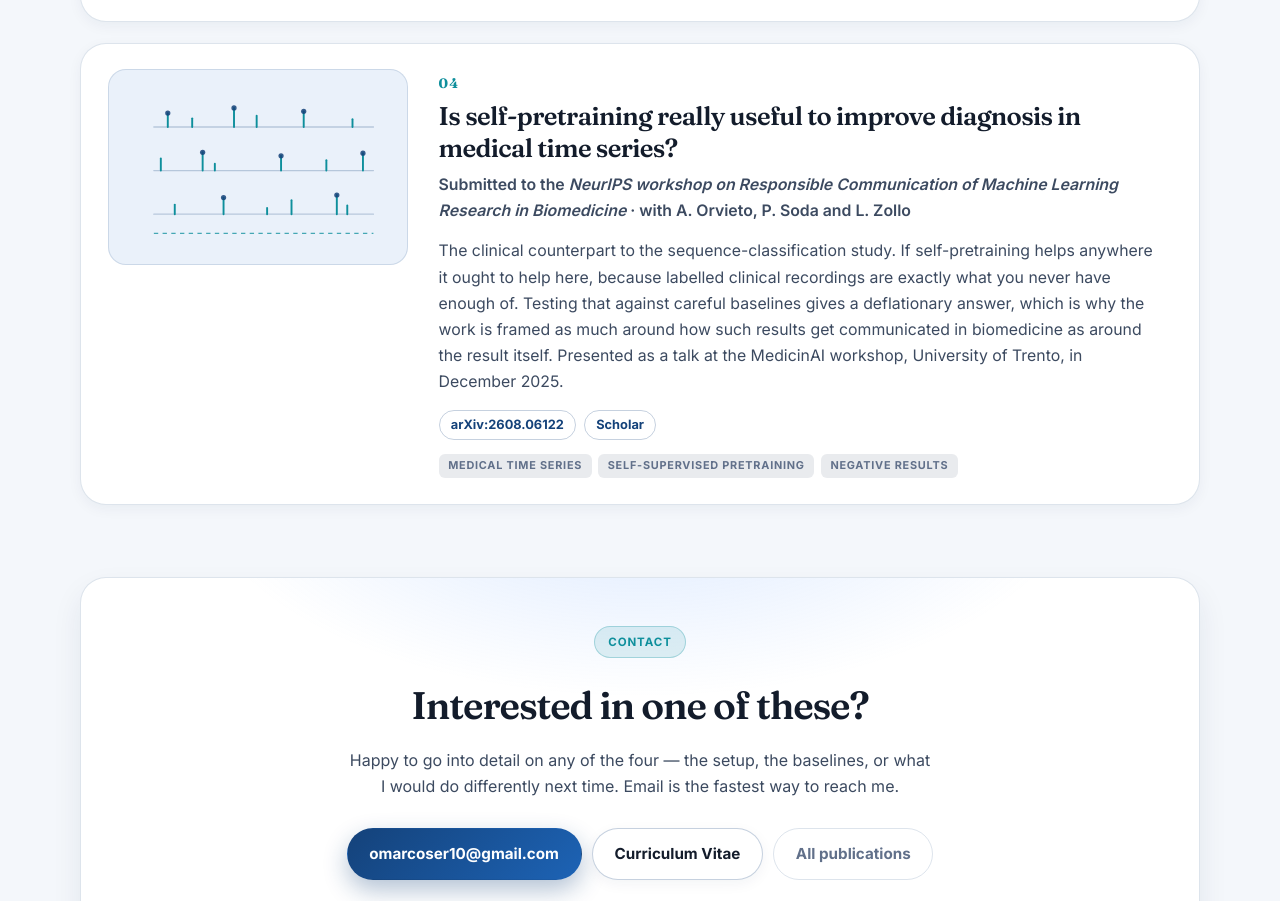
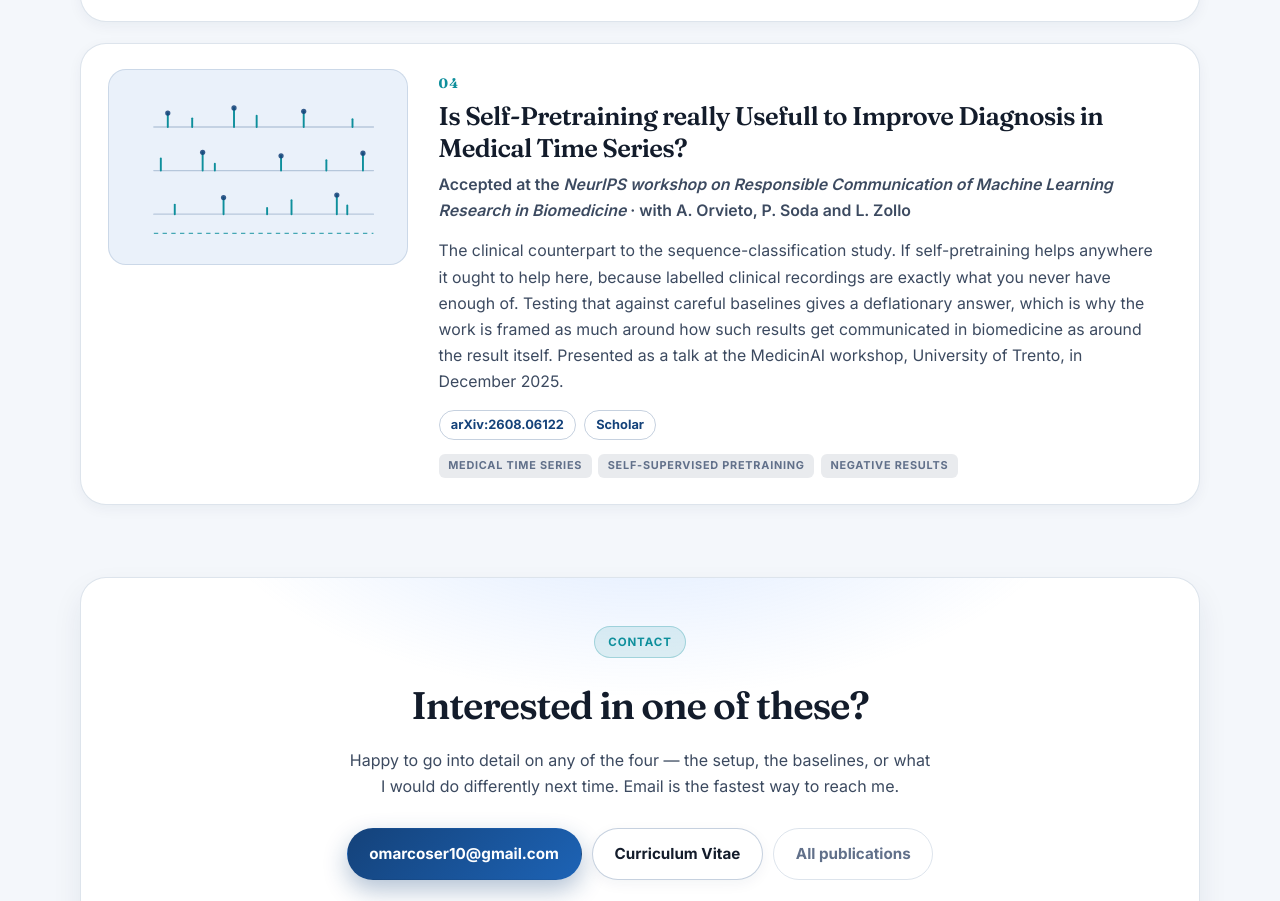
Before and after one commit to omaruno/omaruno.github.io, a plain HTML site: page projects.html in a window 1280 px wide. Shown: the part 1796-2697 px from the top of the page. Drawn offline with Linux system fonts and the light colour scheme.

Commit message:
Update project title and submission status
Corrected capitalization and updated project status.

```diff
--- a/projects.html
+++ b/projects.html
@@ -225,8 +225,8 @@
           </div>
           <div class="project-body">
             <span class="project-index" aria-hidden="true">04</span>
-            <h2>Is self-pretraining really useful to improve diagnosis in medical time series?</h2>
-            <p class="project-meta">Submitted to the <em>NeurIPS workshop on Responsible Communication of Machine Learning Research in Biomedicine</em> · with A. Orvieto, P. Soda and L. Zollo</p>
+            <h2>Is Self-Pretraining really Usefull to Improve Diagnosis in Medical Time Series?</h2>
+            <p class="project-meta">Accepted at the <em>NeurIPS workshop on Responsible Communication of Machine Learning Research in Biomedicine</em> · with A. Orvieto, P. Soda and L. Zollo</p>
             <p>
               The clinical counterpart to the sequence-classification study. If self-pretraining helps anywhere it
               ought to help here, because labelled clinical recordings are exactly what you never have enough of.
```
